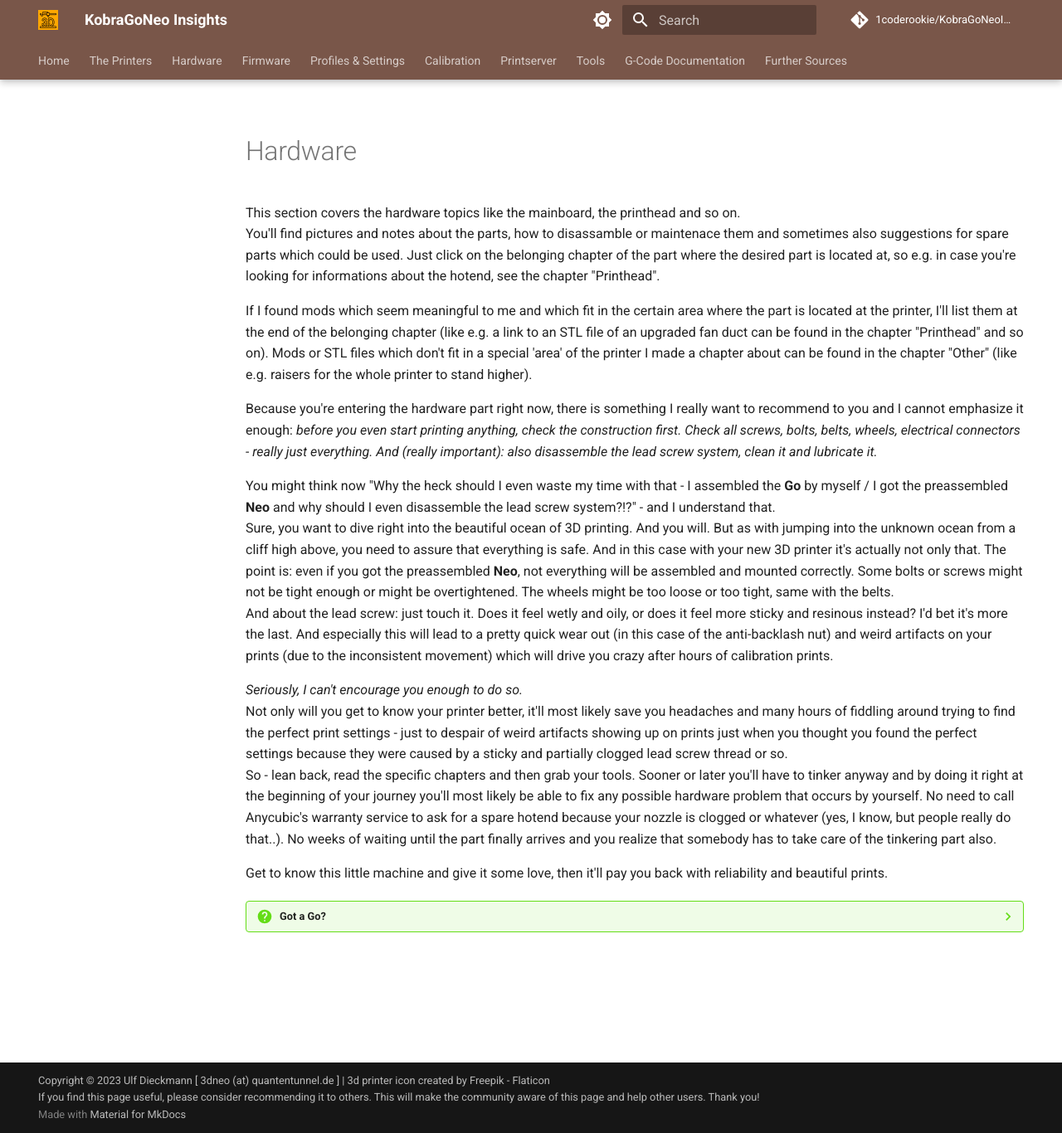
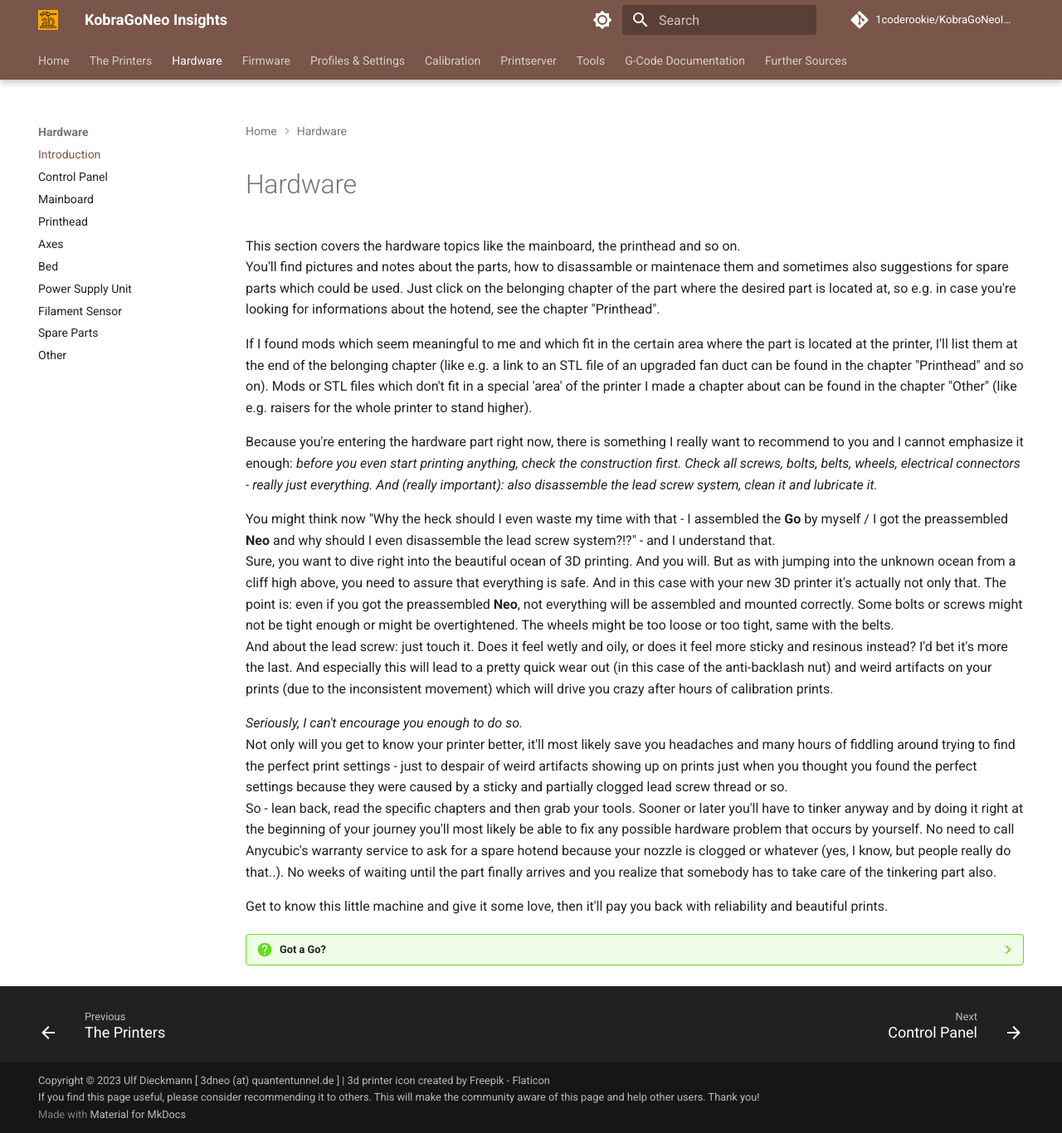
Before and after one commit to 1coderookie/KobraGoNeoInsights, an MkDocs documentation site: the page built from docs/hardware/hw_index.md, in a window 1280 px wide and 1366 px high. Shown: the whole window at 83% size. Built offline with MkDocs 1.6.1 and Material for MkDocs 9.7.7, drawn with Linux system fonts in a browser that asks for light colours; comment, search, counter and statistics services are not loaded; some of the changed lines change nothing that is shown.

Commit message:
Update mkdocs.yml

```diff
--- a/mkdocs.yml
+++ b/mkdocs.yml
@@ -127,7 +127,7 @@
   - Home: 'index.md'
   - The Printers: 'printers.md'
   - Hardware:
-    - 'hardware/index.md'
+    - Introduction: 'hardware/hw_index.md'
     - Control Panel: 'hardware/control_panel.md'
     - Mainboard: 'hardware/mainboard.md'
     - Printhead: 'hardware/printhead.md'
```
